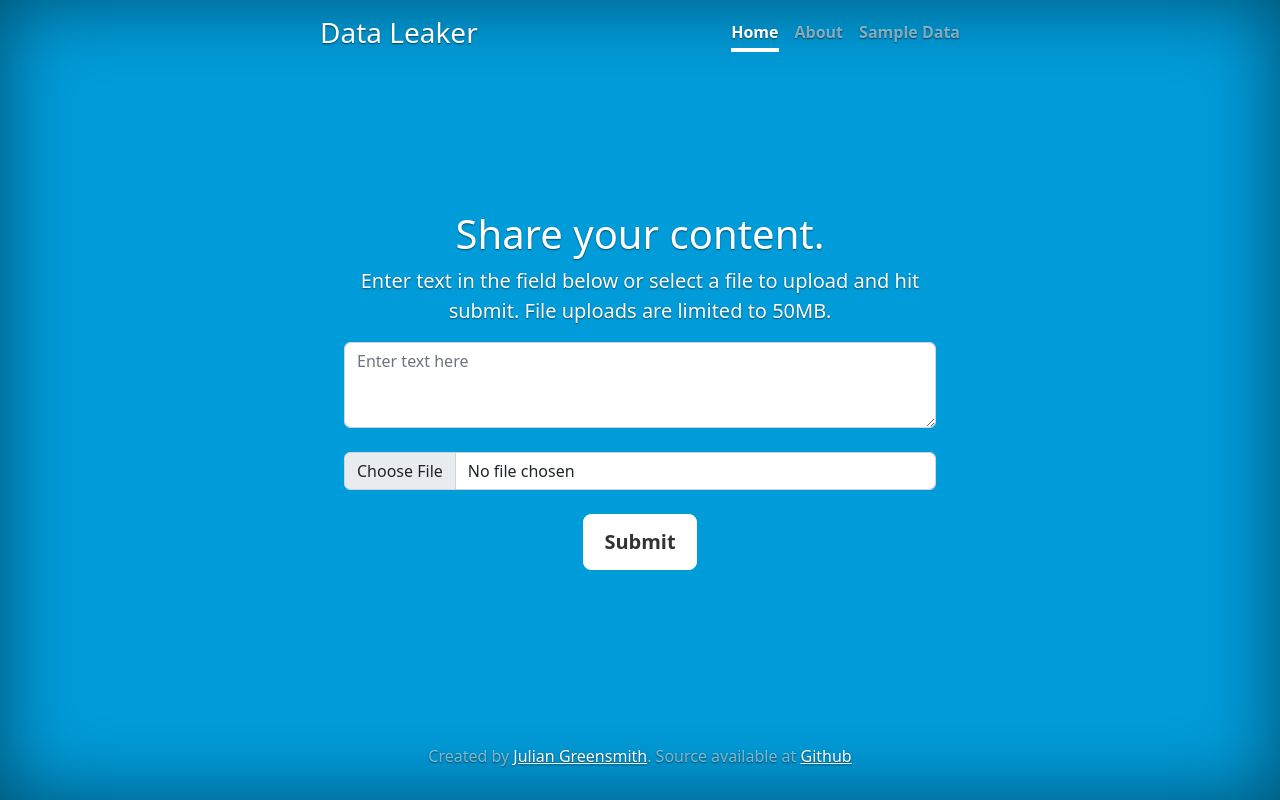
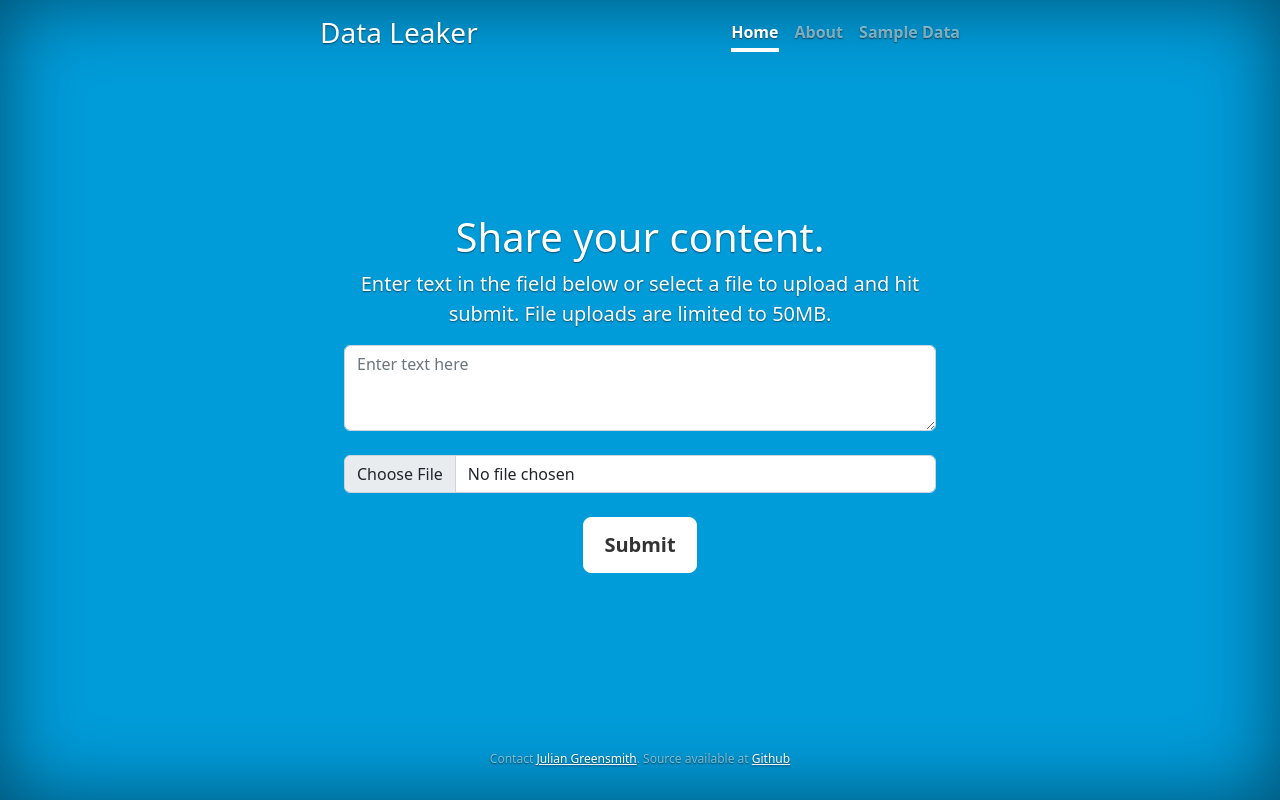
Before and after one commit to jxg81/dlp-test-site, a Flask app: page / in a window 1280 px wide. Run offline with Flask 2, Linux system fonts and the light colour scheme; some libraries are stand-ins or nearby versions.

Commit message:
Adjust text sizing for footers

```diff
--- a/static/cover.css
+++ b/static/cover.css
@@ -107,4 +107,5 @@ body {
  */
 .mastfoot {
   color: rgba(255, 255, 255, .5);
+  font-size: .75rem;
 }
--- a/templates/index.html
+++ b/templates/index.html
@@ -89,7 +89,7 @@
 
       <footer class="mastfoot mt-auto">
         <div class="inner">
-          <p>Created by <a href="mailto:jgreensmith@zscaler.com">Julian Greensmith</a>. Source available at <a href="https://github.com/jxg81">Github</a></p>
+          <p>Contact <a href="mailto:jgreensmith@zscaler.com">Julian Greensmith</a>. Source available at <a href="https://github.com/jxg81">Github</a></p>
         </div>
       </footer>
     </div>
```
